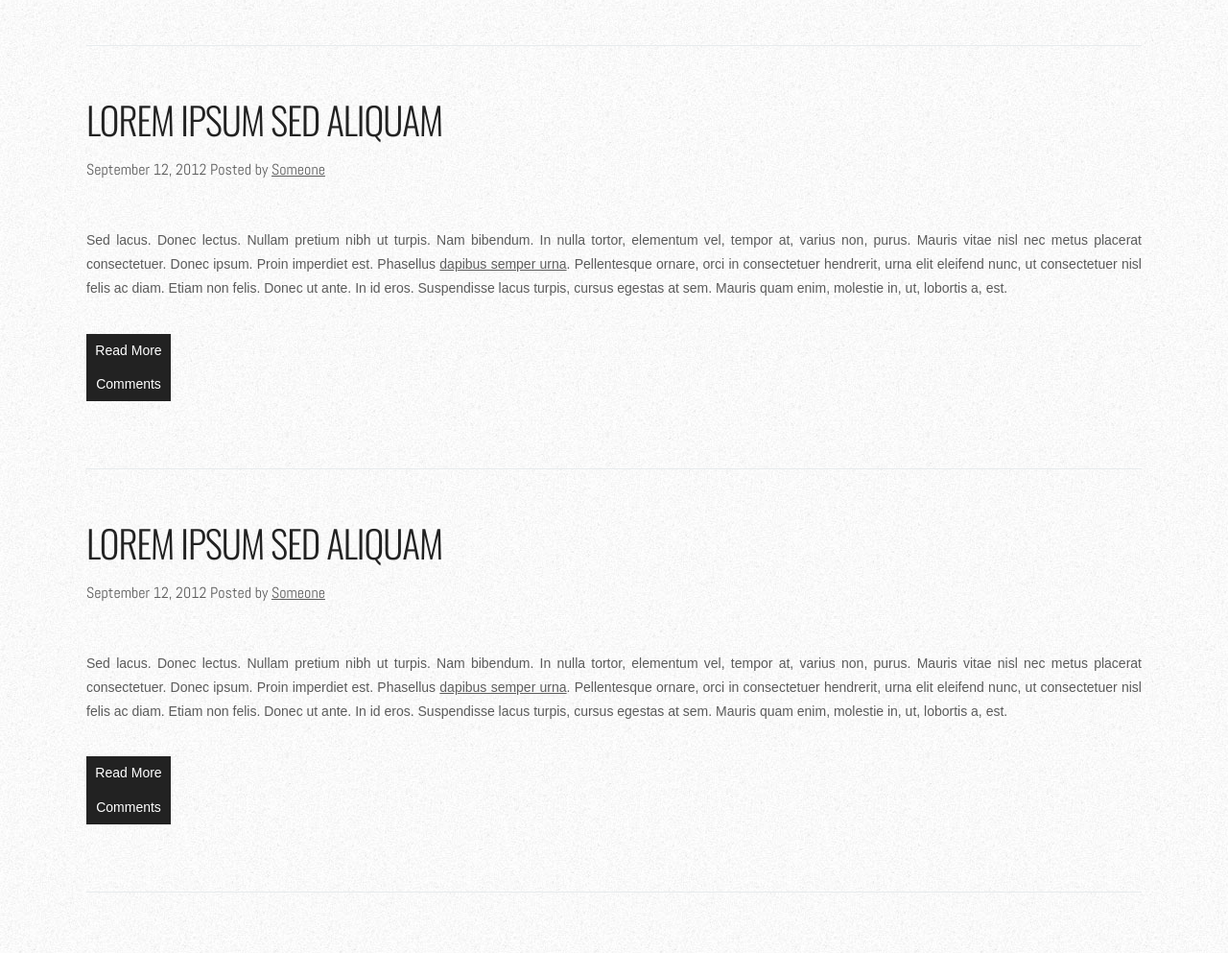
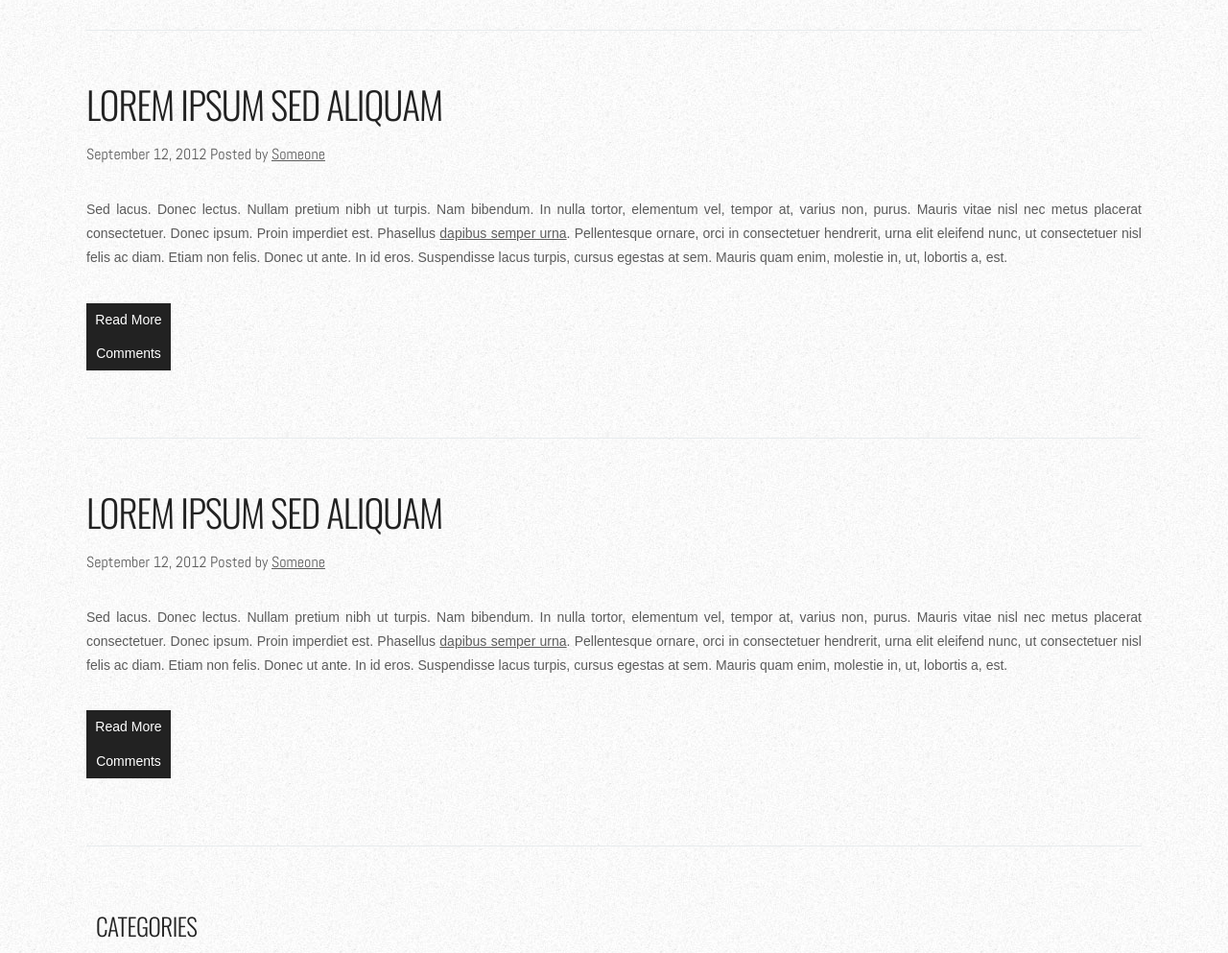
Before and after one commit to cpowell1/project_transformation_powell_christian, a plain HTML site: page index.html in a window 1280 px wide. Shown: the part 1420-2413 px from the top of the page at 96% size. Drawn offline with nearby package versions, Linux system fonts and the light colour scheme.

Commit message:
Add clearfix

```diff
--- a/css/main.css
+++ b/css/main.css
@@ -41,6 +41,12 @@ h3 {
 
 .site-container {
 	max-width: 1100px;
+}
+
+.group::after {
+	content: ' ';
+	clear: both;
+	display: block;
 }
 
 p, ul, ol {
--- a/index.html
+++ b/index.html
@@ -34,20 +34,19 @@
 	    </div>
 	    <!-- end #header -->
 
-	    <main id="page" class="site-container">
+	    <main id="page" class="site-container group">
 	        <div id="content">
 	            <article class="post">
 	                <h2 class="title">
 										<a href="#">Welcome to Keyboard </a>
 									</h2>
-	                <p class="meta">
+	                <p class="meta group">
 										<time datetime="2012-09-12" class="date">
 										September 12, 2012</time>
 										<span class="posted">Posted by
 											<a href="#">Someone</a>
 										</span>
 									</p>
-	                <div style="clear: both;">&nbsp;</div>
 	                <div class="entry">
 	                    <p>This is <strong>Keyboard </strong>, a free, fully standards-compliant CSS template designed by <a href="http://www.freecsstemplates.org">FCT</a>.        The photos in this template are from <a href="http://fotogrph.com/"> Fotogrph</a>. This free template is released under a <a href="http://creativecommons.org/licenses/by/3.0/">Creative Commons Attributions 3.0</a> license, so you are pretty much free to do whatever you want with it (even use it commercially) provided you keep the links in the footer intact. Aside from that, have fun with it :) </p>
 	                    <p>Sed lacus. Donec lectus. Nullam pretium nibh ut turpis. Nam bibendum. In nulla tortor, elementum ipsum. Proin imperdiet est. Phasellus dapibus semper urna. Pellentesque ornare, orci in felis. Donec ut ante. In id eros. Suspendisse lacus, cursus egestas at sem.</p>
@@ -61,13 +60,12 @@
 	                <h2 class="title">
 										<a href="#">Lorem ipsum sed aliquam</a>
 									</h2>
-	                <p class="meta">
+	                <p class="meta group">
 										<time datetime="2012-09-11" class="date">
 										September 12, 2012</time>
 										<span class="posted">Posted by <a href="#">Someone</a>
 										</span>
 									</p>
-	                <div style="clear: both;">&nbsp;</div>
 	                <div class="entry">
 	                    <p>Sed lacus. Donec lectus. Nullam pretium nibh ut turpis. Nam bibendum. In nulla tortor, elementum vel, tempor at, varius non, purus. Mauris vitae nisl nec metus placerat consectetuer. Donec ipsum. Proin imperdiet est. Phasellus <a href="#">dapibus semper urna</a>. Pellentesque ornare, orci in consectetuer hendrerit, urna elit eleifend nunc, ut consectetuer nisl felis ac diam. Etiam non felis. Donec ut ante. In id eros. Suspendisse lacus turpis, cursus egestas at sem.  Mauris quam enim, molestie in,  ut, lobortis a, est.</p>
 	                    <p class="links">
@@ -80,13 +78,12 @@
 	                <h2 class="title">
 										<a href="#">Lorem ipsum sed aliquam</a>
 									</h2>
-	                <p class="meta">
+	                <p class="meta group">
 										<time datetime="2012-09-09" class="date">
 										September 12, 2012</time>
 										<span class="posted">Posted by <a href="#">Someone</a>
 										</span>
 									</p>
-	                <div style="clear: both;">&nbsp;</div>
 	                <div class="entry">
 	                    <p>Sed lacus. Donec lectus. Nullam pretium nibh ut turpis. Nam bibendum. In nulla tortor, elementum vel, tempor at, varius non, purus. Mauris vitae nisl nec metus placerat consectetuer. Donec ipsum. Proin imperdiet est. Phasellus <a href="#">dapibus semper urna</a>. Pellentesque ornare, orci in consectetuer hendrerit, urna elit eleifend nunc, ut consectetuer nisl felis ac diam. Etiam non felis. Donec ut ante. In id eros. Suspendisse lacus turpis, cursus egestas at sem.  Mauris quam enim, molestie in,  ut, lobortis a, est.</p>
 	                    <p class="links">
@@ -95,7 +92,6 @@
 											</p>
 	                </div>
 	            </article>
-	            <div style="clear: both;">&nbsp;</div>
 	        </div>
 	        <!-- end #content -->
 	        <aside id="sidebar">
@@ -136,7 +132,6 @@
 	            </ul>
 	        </aside>
 	        <!-- end #sidebar -->
-	        <div style="clear: both;">&nbsp;</div>
 	    </main>
 	    <!-- end #page -->
 	</div>
```
